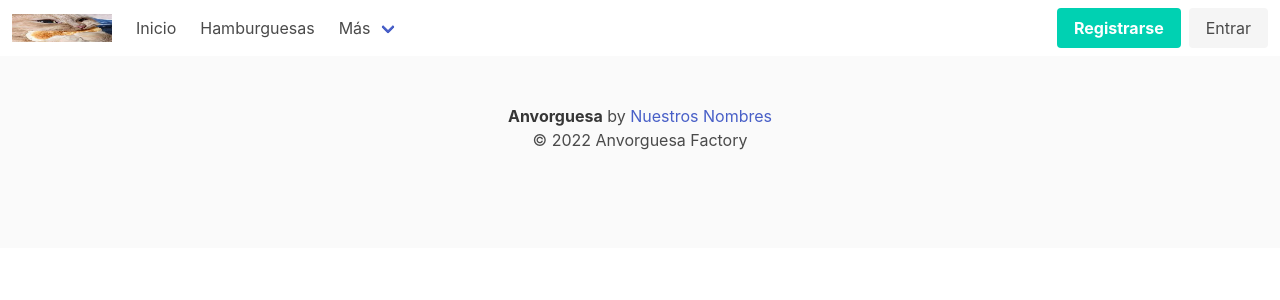
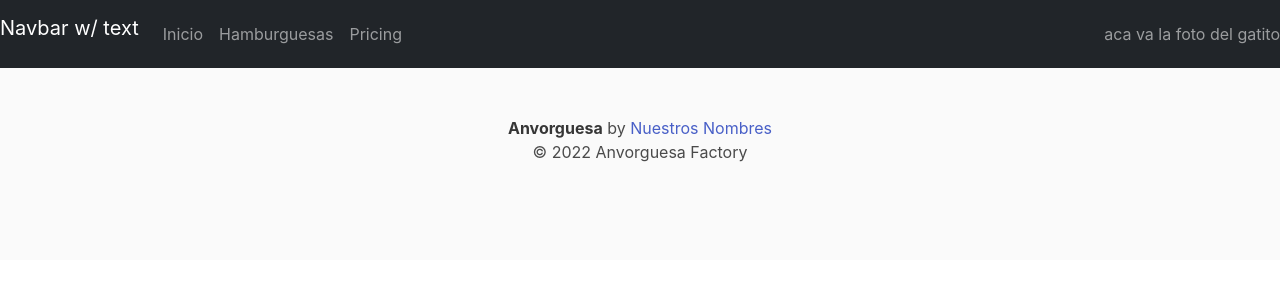
Before and after one commit to SantiagoNaya/anvorguesa, a PHP site: page /views/anvorguesa.php in a window 1280 px wide. Shown: the top 300 px of the page. Run offline with PHP 8.4, Linux system fonts and the light colour scheme.

Commit message:
header actualizacion
actualize el header a uno con boostrap bulma fue eliminado

```diff
--- a/views/anvorguesa.php
+++ b/views/anvorguesa.php
@@ -5,7 +5,10 @@
     <meta charset="UTF-8">
     <meta http-equiv="X-UA-Compatible" content="IE=edge">
     <meta name="viewport" content="width=device-width, initial-scale=1.0">
-    <link rel="stylesheet" href="https://cdn.jsdelivr.net/npm/bulma@0.9.4/css/bulma.min.css">
+   <!-- inicio boostrap -->
+<link rel="stylesheet" href="https://cdn.jsdelivr.net/npm/bootstrap@5.2.2/dist/css/bootstrap.min.css">
+<link rel="stylesheet" href="https://cdn.jsdelivr.net/npm/bootstrap@5.2.2/dist/js/bootstrap.bundle.min.js">
+<!-- fin boostrap -->
     <title>Hamburguesas</title>
 </head>
 
--- a/views/header.php
+++ b/views/header.php
@@ -1,62 +1,30 @@
-<link rel="stylesheet" href="https://cdn.jsdelivr.net/npm/bulma@0.9.4/css/bulma.min.css">
+<!-- inicio boostrap -->
+<link rel="stylesheet" href="https://cdn.jsdelivr.net/npm/bootstrap@5.2.2/dist/css/bootstrap.min.css">
+<link rel="stylesheet" href="https://cdn.jsdelivr.net/npm/bootstrap@5.2.2/dist/js/bootstrap.bundle.min.js">
+<!-- fin boostrap -->
 <body>
-<nav class="navbar" role="navigation" aria-label="main navigation">
-        <div class="navbar-brand">
-            <a class="navbar-item" href="../index.php">
-                <img src="../img/gatoanvorguesa.jpg" width="100" height="100">
-            </a>
+<nav class="navbar navbar-expand-lg navbar navbar-dark bg-dark">
+  <a class="navbar-brand" href="#">Navbar w/ text</a>
+  <button class="navbar-toggler" type="button" data-toggle="collapse" data-target="#navbarText" aria-controls="navbarText" aria-expanded="false" aria-label="Toggle navigation">
+    <span class="navbar-toggler-icon"></span>
+  </button>
+  <div class="collapse navbar-collapse" id="navbarText">
+    <ul class="navbar-nav mr-auto">
+      <li class="nav-item active">
+        <a class="nav-link" href="index.php"> Inicio  </a>
+      </li>
+      <li class="nav-item">
+        <a class="nav-link" href="views/anvorguesa.php">Hamburguesas</a>
+      </li>
+      <li class="nav-item">
+        <a class="nav-link" href="#">Pricing</a>
+      </li>
+    </ul>
+    <span class="navbar-text">
+      aca va la foto del gatito
+    </span>
+  </div>
+</nav>
 
-            <a role="button" class="navbar-burger" aria-label="menu" aria-expanded="true"
-                data-target="navbarBasicExample">
-                <span aria-hidden="true"></span>
-                <span aria-hidden="true"></span>
-                <span aria-hidden="true"></span>
-            </a>
-        </div>
 
-        <div id="navbarBasicExample" class="navbar-menu">
-            <div class="navbar-start">
-                <a class="navbar-item" href="../index.php">
-                    Inicio
-                </a>
-
-                <a class="navbar-item" href="anvorguesa.php">
-                    Hamburguesas
-                </a>
-
-                <div class="navbar-item has-dropdown is-hoverable">
-                    <a class="navbar-link">
-                        Más
-                    </a>
-
-                    <div class="navbar-dropdown">
-                        <a class="navbar-item">
-                           Sobre nosotros
-                        </a>
-
-                        <a class="navbar-item">
-                            Contacto
-                        </a>
-                        <hr class="navbar-divider">
-                        <a class="navbar-item">
-                            Reportar un error
-                        </a>
-                    </div>
-                </div>
-            </div>
-
-            <div class="navbar-end">
-                <div class="navbar-item">
-                    <div class="buttons">
-                        <a class="button is-primary">
-                            <strong>Registrarse</strong>
-                        </a>
-                        <a class="button is-light">
-                            Entrar
-                        </a>
-                    </div>
-                </div>
-            </div>
-        </div>
-    </nav>
-</body>
+       </body>
```
Also changed, not shown: views/header2.php (+27 -59 lines).
